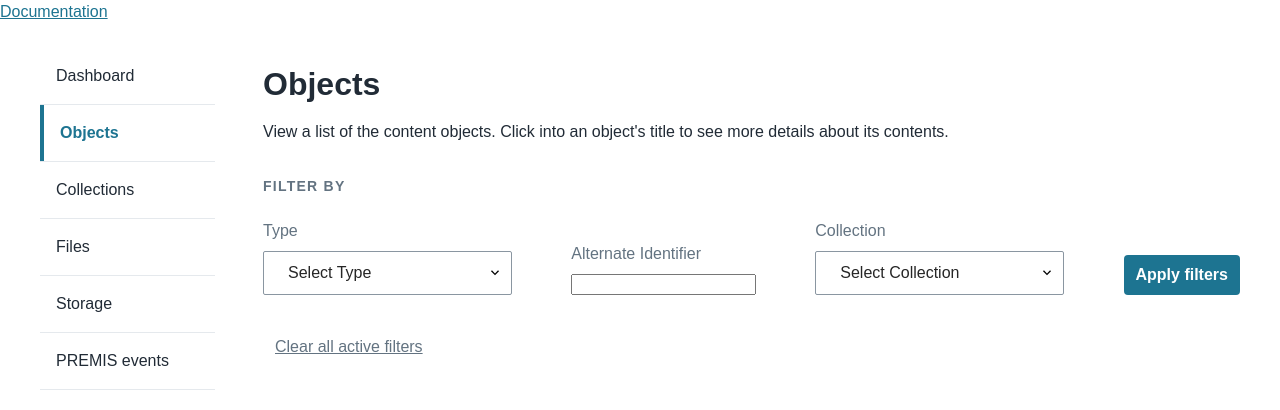
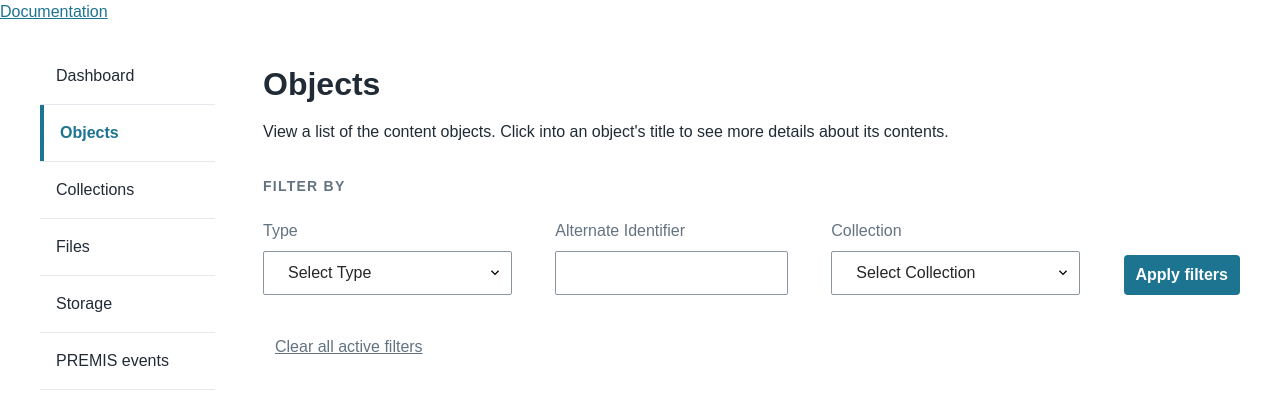
Before and after one commit to mlibrary/dor-console-py, a FastAPI app: template templates/objects.html in a window 1280 px wide. Shown: the top 410 px of the page. Run offline with FastAPI, Linux system fonts and the light colour scheme; the template is opened without the code that fills it, so the values that code supplies are empty; some libraries are stand-ins or nearby versions; some web fonts are replaced.

Commit message:
Remove unused class; add CSS from design system, plus font size

```diff
--- a/static/css/main.css
+++ b/static/css/main.css
@@ -94,6 +94,15 @@ h3 {
 .input-container {
   display: flex;
   flex-direction: column;
+}
+
+input[type="text"] {
+  border: solid 1px var(--color-neutral-200);
+  padding: 0.5rem 0.75rem;
+  border-radius: 2px;
+  accent-color: var(--color-teal-400);
+  height: 44px;
+  font-size: 1rem;
 }
 
 label {
--- a/templates/objects.html
+++ b/templates/objects.html
@@ -25,7 +25,7 @@
 
       <div class="input-container">
         <label class="select-label" for="alt-id-select">Alternate Identifier</label>
-        <input id="alt-id-select" class="input" type="text" name="alt_identifier" />
+        <input id="alt-id-select" type="text" name="alt_identifier" />
       </div>
 
       <div class="input-container">
```
